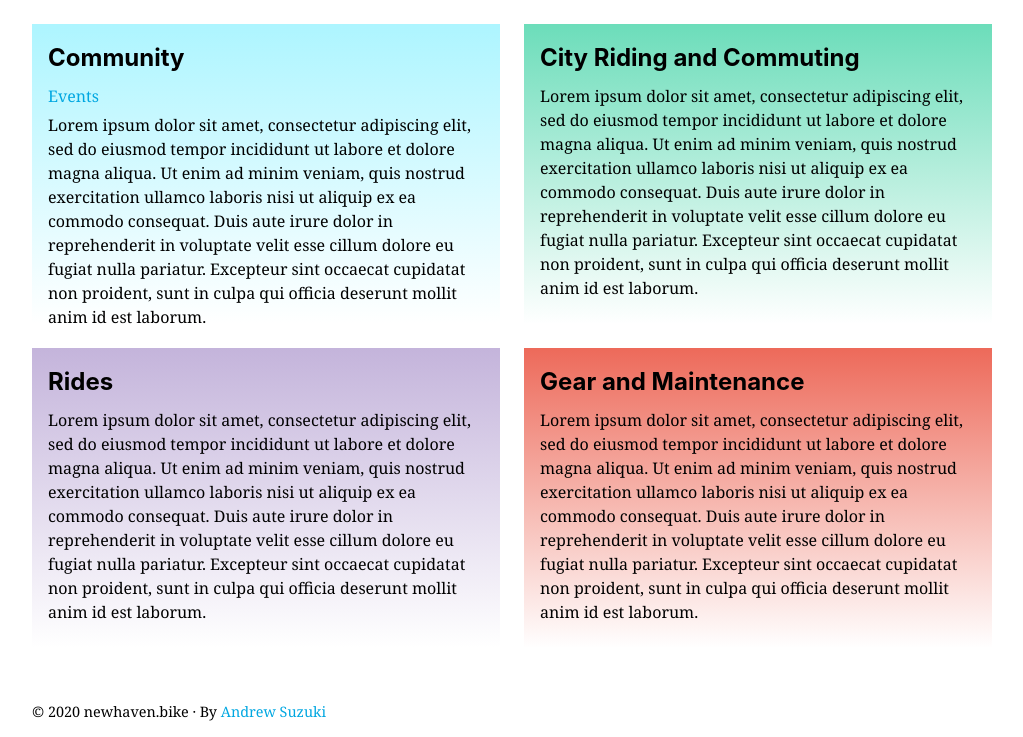
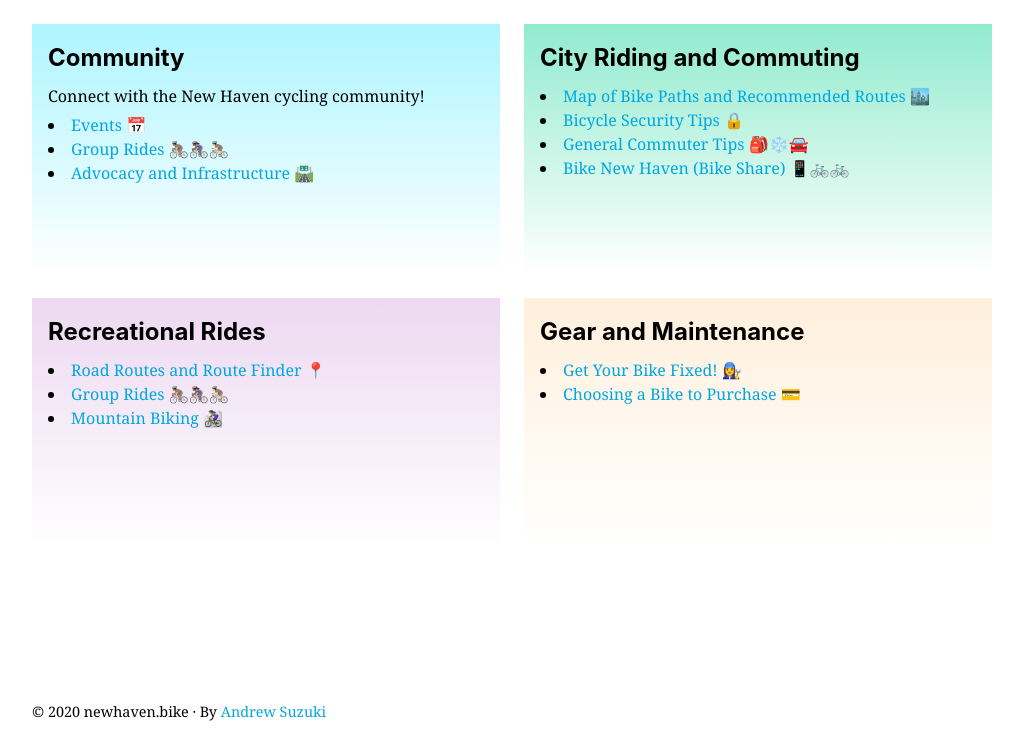
Before and after one commit to andrewsuzuki/newhaven.bike, a Gatsby site: page / in a window 1280 px wide. Shown: the part 63-800 px from the top of the page, without its empty margins (128-1151 px from the left). Built offline with nearby package versions, Linux system fonts and the light colour scheme; Gatsby itself is replaced by a stand-in of ours.

Commit message:
start filling in cards, with emojis

```diff
--- a/src/pages/index.js
+++ b/src/pages/index.js
@@ -9,51 +9,152 @@ const IndexPage = () => (
     <SEO title="Home" />
     <div className="hero-cards">
       <div className="hero-card sky-blue">
-        <h2>Community</h2>
-        <p>
-          <Link to="/community/events" title="TODO">
-            Events
+        <h2>
+          <Link to="/community" title="Community">
+            Community
           </Link>
-        </p>
-        <p>
-          Lorem ipsum dolor sit amet, consectetur adipiscing elit, sed do
-          eiusmod tempor incididunt ut labore et dolore magna aliqua. Ut enim ad
-          minim veniam, quis nostrud exercitation ullamco laboris nisi ut
-          aliquip ex ea commodo consequat. Duis aute irure dolor in
-          reprehenderit in voluptate velit esse cillum dolore eu fugiat nulla
-          pariatur. Excepteur sint occaecat cupidatat non proident, sunt in
-          culpa qui officia deserunt mollit anim id est laborum.
-        </p>
+        </h2>
+        <p>Connect with the New Haven cycling community!</p>
+        <ul className="bulleted">
+          <li>
+            <Link to="/community/events" title="Events">
+              Events{" "}
+              <span role="img" aria-labelledby="calendar">
+                📅
+              </span>
+            </Link>
+          </li>
+          <li>
+            <Link to="#" title="TODO">
+              Group Rides{" "}
+              <span role="img" aria-labelledby="bicycle">
+                🚴🏽
+              </span>
+              <span role="img" aria-labelledby="bicycle">
+                🚴🏾‍♀️
+              </span>
+              <span role="img" aria-labelledby="bicycle">
+                🚴🏻
+              </span>
+            </Link>
+          </li>
+          <li>
+            <Link
+              to="/community/advocacy-and-infrastructure"
+              title="Advocacy and Infrastructure"
+            >
+              Advocacy and Infrastructure{" "}
+              <span role="img" aria-labelledby="motorway">
+                🛣️
+              </span>
+            </Link>
+          </li>
+        </ul>
       </div>
       <div className="hero-card neon-green">
         <h2>City Riding and Commuting</h2>
-        Lorem ipsum dolor sit amet, consectetur adipiscing elit, sed do eiusmod
-        tempor incididunt ut labore et dolore magna aliqua. Ut enim ad minim
-        veniam, quis nostrud exercitation ullamco laboris nisi ut aliquip ex ea
-        commodo consequat. Duis aute irure dolor in reprehenderit in voluptate
-        velit esse cillum dolore eu fugiat nulla pariatur. Excepteur sint
-        occaecat cupidatat non proident, sunt in culpa qui officia deserunt
-        mollit anim id est laborum.
+        <ul className="bulleted">
+          <li>
+            <Link to="#" title="TODO">
+              Map of Bike Paths and Recommended Routes{" "}
+              <span role="img" aria-labelledby="cityscape">
+                🏙️
+              </span>
+            </Link>
+          </li>
+          <li>
+            <Link to="#" title="TODO">
+              Bicycle Security Tips{" "}
+              <span role="img" aria-labelledby="locked">
+                🔒
+              </span>
+            </Link>
+          </li>
+          <li>
+            <Link to="#" title="TODO">
+              General Commuter Tips{" "}
+              <span role="img" aria-labelledby="backpack">
+                🎒
+              </span>
+              <span role="img" aria-labelledby="snowflake">
+                ❄️
+              </span>
+              <span role="img" aria-labelledby="car">
+                🚘
+              </span>
+            </Link>
+          </li>
+          <li>
+            <Link to="#" title="TODO">
+              Bike New Haven (Bike Share){" "}
+              <span role="img" aria-labelledby="phone">
+                📱
+              </span>
+              <span role="img" aria-labelledby="bicycle">
+                🚲
+              </span>
+              <span role="img" aria-labelledby="bicycle">
+                🚲
+              </span>
+            </Link>
+          </li>
+        </ul>
       </div>
       <div className="hero-card purple">
-        <h2>Rides</h2>
-        Lorem ipsum dolor sit amet, consectetur adipiscing elit, sed do eiusmod
-        tempor incididunt ut labore et dolore magna aliqua. Ut enim ad minim
-        veniam, quis nostrud exercitation ullamco laboris nisi ut aliquip ex ea
-        commodo consequat. Duis aute irure dolor in reprehenderit in voluptate
-        velit esse cillum dolore eu fugiat nulla pariatur. Excepteur sint
-        occaecat cupidatat non proident, sunt in culpa qui officia deserunt
-        mollit anim id est laborum.
+        <h2>Recreational Rides</h2>
+        <ul className="bulleted">
+          <li>
+            <Link to="#" title="TODO">
+              Road Routes and Route Finder{" "}
+              <span role="img" aria-labelledby="pin">
+                📍
+              </span>
+            </Link>
+          </li>
+          <li>
+            <Link to="#" title="TODO">
+              Group Rides{" "}
+              <span role="img" aria-labelledby="bicycle">
+                🚴🏽
+              </span>
+              <span role="img" aria-labelledby="bicycle">
+                🚴🏾‍♀️
+              </span>
+              <span role="img" aria-labelledby="bicycle">
+                🚴🏻
+              </span>
+            </Link>
+          </li>
+          <li>
+            <Link to="#" title="TODO">
+              Mountain Biking{" "}
+              <span role="img" aria-labelledby="mountain biker">
+                🚵‍♀️
+              </span>
+            </Link>
+          </li>
+        </ul>
       </div>
       <div className="hero-card red">
         <h2>Gear and Maintenance</h2>
-        Lorem ipsum dolor sit amet, consectetur adipiscing elit, sed do eiusmod
-        tempor incididunt ut labore et dolore magna aliqua. Ut enim ad minim
-        veniam, quis nostrud exercitation ullamco laboris nisi ut aliquip ex ea
-        commodo consequat. Duis aute irure dolor in reprehenderit in voluptate
-        velit esse cillum dolore eu fugiat nulla pariatur. Excepteur sint
-        occaecat cupidatat non proident, sunt in culpa qui officia deserunt
-        mollit anim id est laborum.
+        <ul className="bulleted">
+          <li>
+            <Link to="#" title="TODO">
+              Get Your Bike Fixed!{" "}
+              <span role="img" aria-labelledby="mechanic">
+                👩‍🔧
+              </span>
+            </Link>
+          </li>
+          <li>
+            <Link to="#" title="TODO">
+              Choosing a Bike to Purchase{" "}
+              <span role="img" aria-labelledby="credit card">
+                💳
+              </span>
+            </Link>
+          </li>
+        </ul>
       </div>
     </div>
   </Layout>
--- a/src/styles/layout.scss
+++ b/src/styles/layout.scss
@@ -177,7 +177,7 @@ p {
 .hero-cards {
   display: grid;
   grid-template-columns: 1fr 1fr;
-  grid-auto-rows: 300px;
+  grid-auto-rows: 250px;
   gap: 1.5em;
 
   .hero-card {
@@ -190,23 +190,34 @@ p {
     }
 
     &.neon-green {
-      background: #6CDDBA;
-      background: linear-gradient(0deg, transparent 0%, #6CDDBA 100%);
+      background: #91EBCE;
+      background: linear-gradient(0deg, transparent 0%, #91EBCE 100%);
     }
 
     &.purple {
-      background: #C4B4DB;
-      background: linear-gradient(0deg, transparent 0%, #C4B4DB 100%);
+      background: #EDD8F1;
+      background: linear-gradient(0deg, transparent 0%, #EDD8F1 100%);
     }
 
     &.red {
-      background: #ED6A5A;
-      background: linear-gradient(0deg, transparent 0%, #ED6A5A 100%);
+      background: #FFEFDC;
+      background: linear-gradient(0deg, transparent 0%, #FFEFDC 100%);
     }
 
     h2, p {
       margin-top: 0;
       margin-bottom: 0.33em;
     }
+
+    h2 {
+      a {
+        color: inherit;
+      }
+    }
   }
 }
+
+ul.bulleted {
+  list-style-type: disc;
+  list-style-position: inside;
+}
```
Also changed, not shown: doc/plan.md (+18 -18 lines), src/pages/community/events.js (added, +14 -0 lines).
